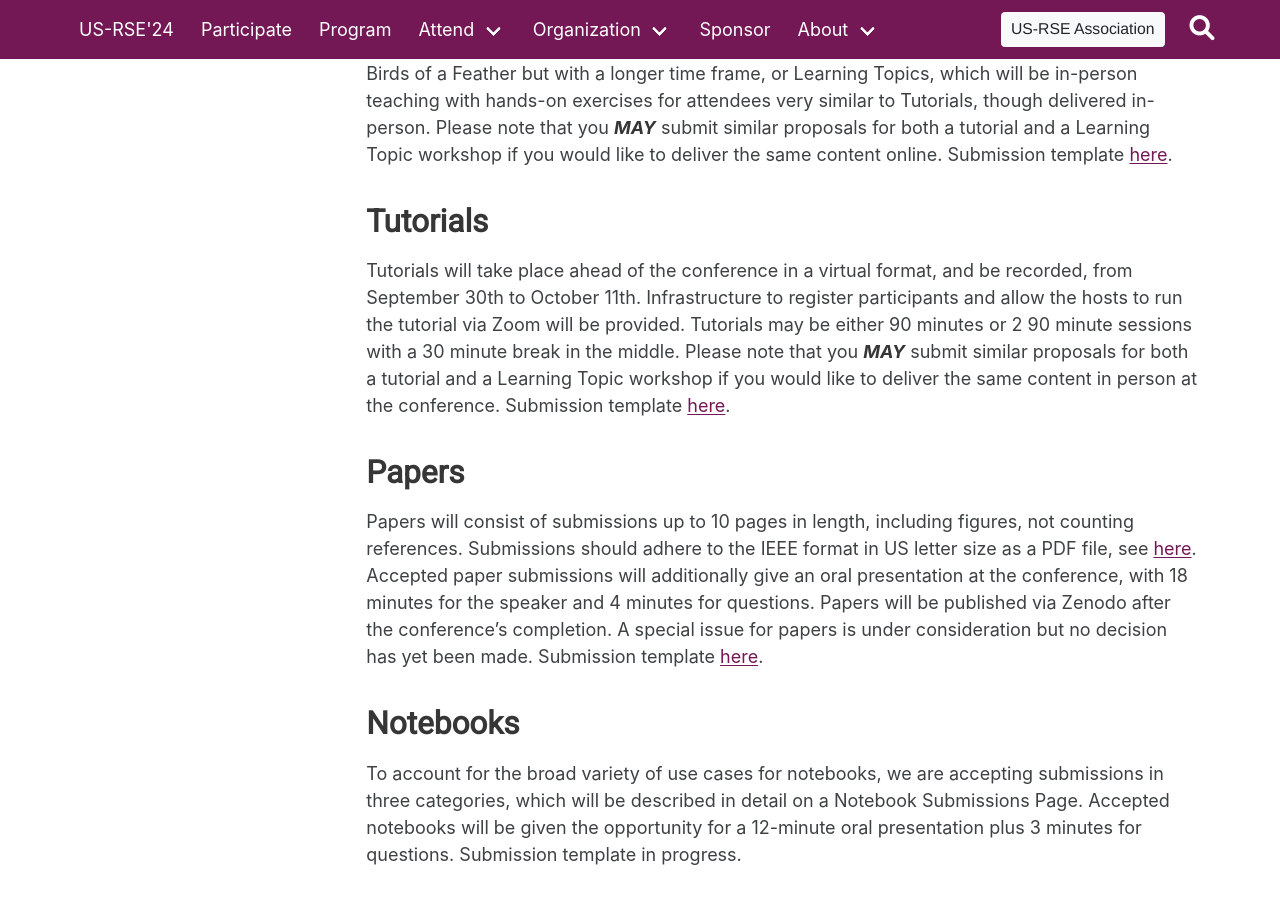
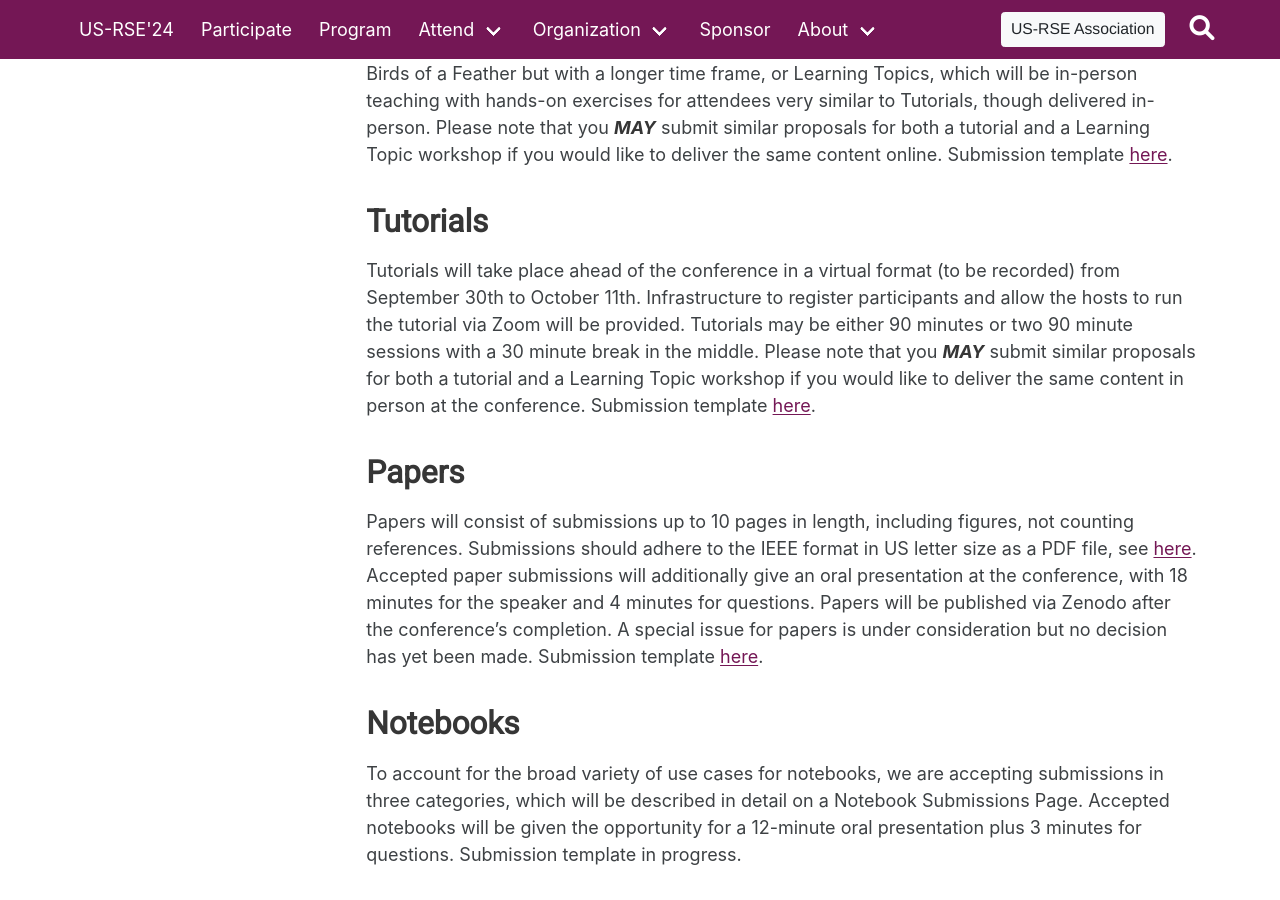
Before and after one commit to USRSE/usrse24, a Jekyll site: the page built from pages/participate/participate.md, in a window 1280 px wide and 900 px high, scrolled down 1307 px. Built offline with Jekyll 4.4.1, drawn with Linux system fonts in a browser that asks for light colours; a style sheet for code colours, icons or effects is not loaded.

Commit message:
Update pages/participate/participate.md
Co-authored-by: Miranda Mundt <55767766+mrmundt@users.noreply.github.com>

```diff
--- a/pages/participate/participate.md
+++ b/pages/participate/participate.md
@@ -45,7 +45,7 @@ Workshops will take place in person at the conference. They will be 180 minutes,
 
 ## Tutorials
 
-Tutorials will take place ahead of the conference in a virtual format, and be recorded, from September 30th to October 11th. Infrastructure to register participants and allow the hosts to run the tutorial via Zoom will be provided. Tutorials may be either 90 minutes or 2 90 minute sessions with a 30 minute break in the middle. Please note that you ***MAY*** submit similar proposals for both a tutorial and a Learning Topic workshop if you would like to deliver the same content in person at the conference. Submission template [here](https://docs.google.com/document/d/1RljR4M2kEBZx36JmSNLrw0iL7P-cx3aoosYdnHJR8t4/edit?usp=sharing).
+Tutorials will take place ahead of the conference in a virtual format (to be recorded) from September 30th to October 11th. Infrastructure to register participants and allow the hosts to run the tutorial via Zoom will be provided. Tutorials may be either 90 minutes or two 90 minute sessions with a 30 minute break in the middle. Please note that you ***MAY*** submit similar proposals for both a tutorial and a Learning Topic workshop if you would like to deliver the same content in person at the conference. Submission template [here](https://docs.google.com/document/d/1RljR4M2kEBZx36JmSNLrw0iL7P-cx3aoosYdnHJR8t4/edit?usp=sharing).
 
 ## Papers
 
```
